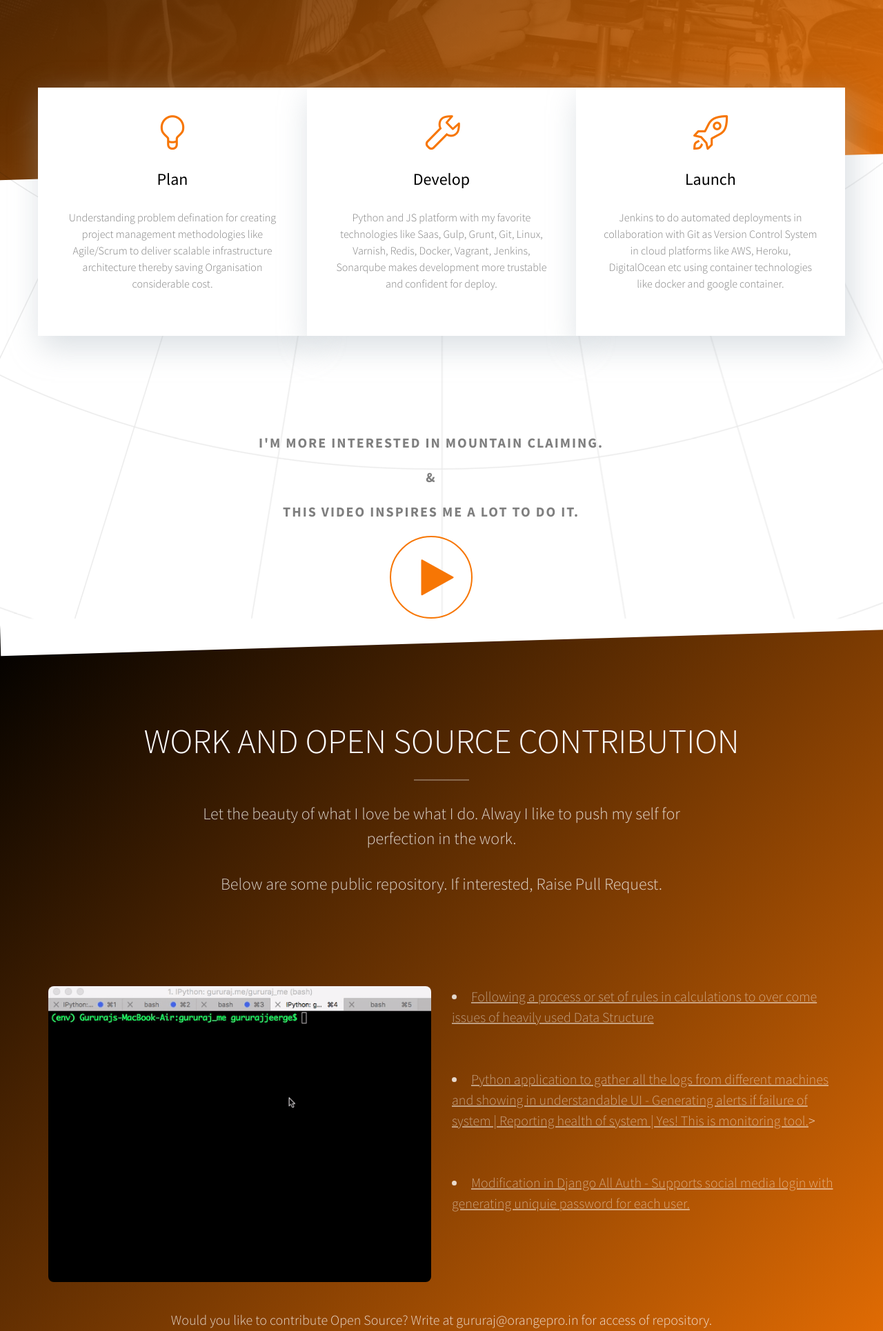
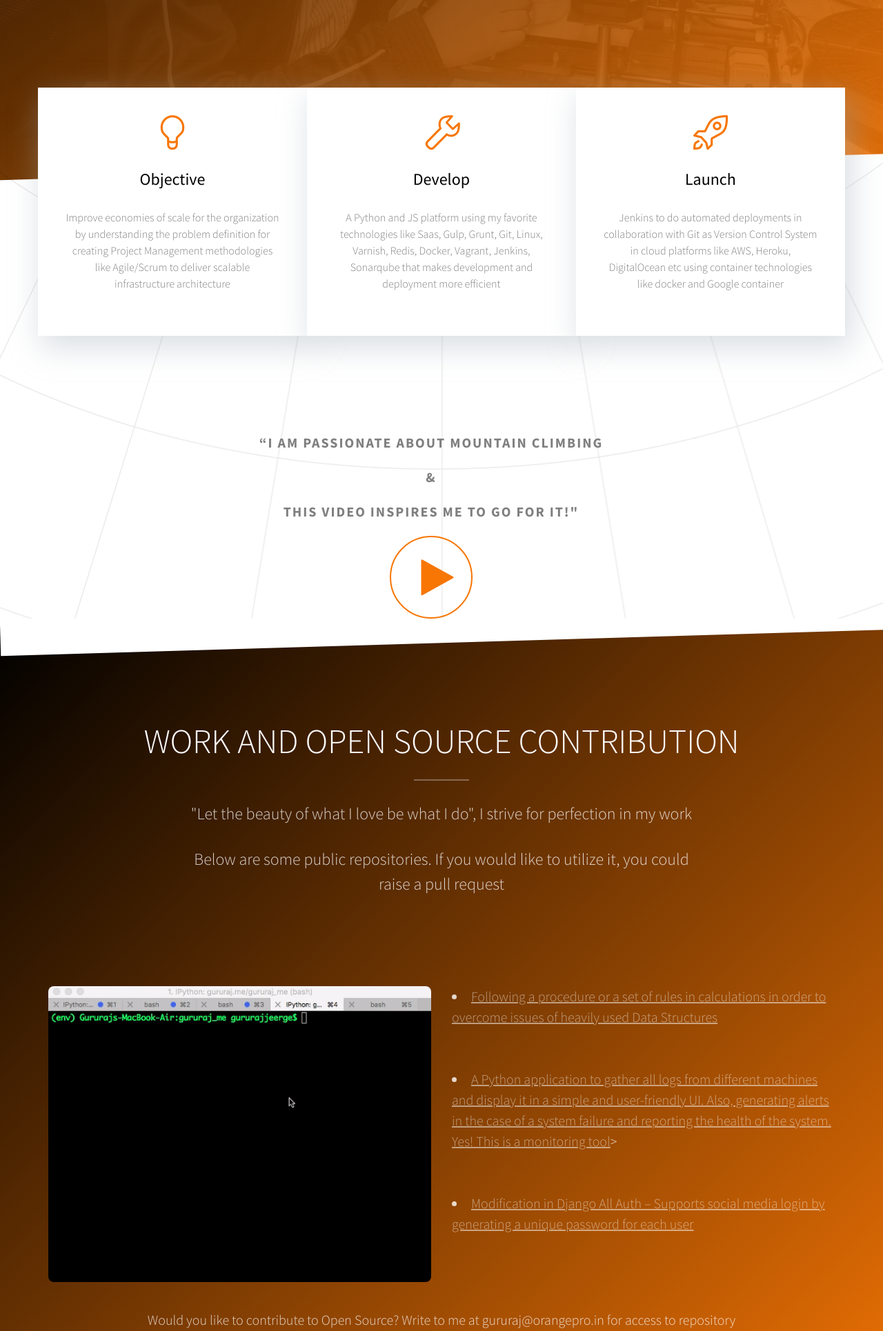
Before and after one commit to iamjeerge/gururaj-me, a Django app: page / in a window 1280 px wide. Shown: the part 623-2553 px from the top of the page at 69% size. Run offline with Django 3.2, Linux system fonts and the light colour scheme; some libraries are stand-ins or nearby versions; some web fonts are replaced.

Commit message:
Nishaka's content changes

```diff
--- a/templates/index.html
+++ b/templates/index.html
@@ -17,6 +17,7 @@
   <meta name="description" content="Personal Website" />
   <meta name="keywords" content="iamgururaj gururaj jeerge gururajjeerge siddhart gzone gale partners galepartners noodle noodle.ai analytical machine learning" />
   <meta name="author" content="Gururaj Jeerge" />
+  <meta name="content writer" content="Nishanka Manjunath" />
   <meta property="og:title" content="" />
   <meta property="og:image" content="" />
   <meta property="og:url" content="" />
@@ -50,10 +51,6 @@
 </head>
 
 <body>
-  <!-- Google Tag Manager (noscript) -->
-  <noscript><iframe src="https://www.googletagmanager.com/ns.html?id=GTM-W2DHQN2"
-  height="0" width="0" style="display:none;visibility:hidden"></iframe></noscript>
-  <!-- End Google Tag Manager (noscript) -->
   <header role="banner" id="fh5co-header">
     <div class="container">
         <!-- <div class="row"> -->
@@ -104,8 +101,8 @@
                     <div class="overlay"></div>
                     <div class="fh5co-text">
                         <i class="fh5co-intro-icon icon-bulb"></i>
-                        <h2>Plan</h2>
-                        <p> Understanding problem defination for creating project management methodologies like Agile/Scrum to deliver scalable infrastructure architecture thereby saving Organisation considerable cost.</p>
+                        <h2>Objective</h2>
+                        <p> Improve economies of scale for the organization by understanding the problem definition for creating Project Management methodologies like Agile/Scrum to deliver scalable infrastructure architecture </p>
                     </div>
                 </div>
                 <div class="fh5co-block to-animate">
@@ -114,7 +111,7 @@
                     <div class="fh5co-text">
                         <i class="fh5co-intro-icon icon-wrench"></i>
                         <h2>Develop</h2>
-                        <p>Python and JS platform with my favorite technologies like Saas, Gulp, Grunt, Git, Linux, Varnish, Redis, Docker, Vagrant, Jenkins, Sonarqube makes development more trustable and confident for deploy.</p>
+                        <p>A Python and JS platform using my favorite technologies like Saas, Gulp, Grunt, Git, Linux, Varnish, Redis, Docker, Vagrant, Jenkins, Sonarqube that makes development and deployment more efficient </p>
                     </div>
                 </div>
                 <div class="fh5co-block to-animate">
@@ -123,14 +120,14 @@
                     <div class="fh5co-text">
                         <i class="fh5co-intro-icon icon-rocket"></i>
                         <h2>Launch</h2>
-                        <p>Jenkins to do automated deployments in collaboration with Git as Version Control System in cloud platforms like AWS, Heroku, DigitalOcean etc using container technologies like docker and google container.</p>
+                        <p>Jenkins to do automated deployments in collaboration with Git as Version Control System in cloud platforms like AWS, Heroku, DigitalOcean etc using container technologies like docker and Google container </p>
                     </div>
                 </div>
             </div>
             <div class="row watch-video text-center to-animate">
-                <span>I'm more interested in mountain claiming.</span>
+                <span>“I am passionate about mountain climbing</span>
                 <span>&amp;</span>
-                <span>This Video Inspires me a lot to do it.</span>
+                <span>this video inspires me to go for it!"</span>
                 <a href="https://vimeo.com/225261438" class="popup-vimeo btn-video"><i class="icon-play2"></i></a>
             </div>
         </div>
@@ -142,8 +139,8 @@
                     <h2 class="to-animate">Work and Open Source Contribution</h2>
                     <div class="row">
                         <div class="col-md-8 col-md-offset-2 subtext to-animate">
-                            <h3>Let the beauty of what I love be what I do. Alway I like to push my self for perfection in the work.</h3>
-                            <h3>Below are some public repository. If interested, Raise Pull Request.</h3>
+                            <h3>"Let the beauty of what I love be what I do", I strive for perfection in my work</h3>
+                            <h3>Below are some public repositories. If you would like to utilize it, you could raise a pull request</h3>
                         </div>
                     </div>
                 </div>
@@ -155,17 +152,17 @@
                     </div>
                 </div>
                 <div class="col-md-6 col-sm-6">
-                    <li><a href="https://gitlab.com/iamgururaj/algorithms">Following a process or set of rules in calculations to over come issues of heavily used Data Structure</a></li>
+                    <li><a href="https://gitlab.com/iamgururaj/algorithms">Following a procedure or a set of rules in calculations in order to overcome issues of heavily used Data Structures</a></li>
                     <br/>
                     <br/>
-                    <li><a href="https://gitlab.com/iamgururaj/log-report">Python application to gather all the logs from different machines and showing in understandable UI - Generating alerts if failure of system | Reporting health of system | Yes! This is monitoring tool.</a>></li>
+                    <li><a href="https://gitlab.com/iamgururaj/log-report">A Python application to gather all logs from different machines and display it in a simple and user-friendly UI. Also, generating alerts in the case of a system failure and reporting the health of the system. Yes! This is a monitoring tool</a>></li>
                     <br/>
                     <br/>
-                    <li><a href="https://gitlab.com/iamgururaj/django-allauth">Modification in Django All Auth - Supports social media login with generating uniquie password for each user.</a></li>
+                    <li><a href="https://gitlab.com/iamgururaj/django-allauth">Modification in Django All Auth – Supports social media login by generating a unique password for each user</a></li>
                 </div>
             </div>
             <div class="col-md-12 section-heading text-center">
-                <span class="to-animate">Would you like to contribute Open Source? Write at gururaj@orangepro.in for access of repository.</span>
+                <span class="to-animate">Would you like to contribute to Open Source? Write to me at gururaj@orangepro.in for access to repository</span>
             </div>
     </section>
     <section id="fh5co-testimonials" data-section="testimonials">
@@ -175,7 +172,7 @@
                     <h2 class="to-animate">Testimonials</h2>
                     <div class="row">
                         <div class="col-md-8 col-md-offset-2 subtext to-animate">
-                            <h3>Other times, I'm doing some piece of work and suddenly I get feedback that tells me that I have touched something that is very alive in the cosmos.</h3>
+                            <h3>Positive feedback and encouragement to tell me I have made a massive difference is always a delight!</h3>
                         </div>
                     </div>
                 </div>
@@ -230,7 +227,7 @@
                     <h2 class=" left-border to-animate">My Expertise</h2>
                     <div class="row">
                         <div class="col-md-8 subtext to-animate">
-                            <h3>Knowledge comes, but wisdom lingers. It may not be difficult to store up in the mind a vast quantity of facts within a comparatively short time, but the ability to form judgments requires the severe discipline of smart work and the tempering heat of experience and maturity.</h3>
+                            <h3>"Knowledge comes, but wisdom lingers", It may not be difficult to store up in the mind a vast quantity of facts within a comparatively short time, but the ability to form judgments requires the severe discipline of smart work and the tempering heat of experience and maturity.</h3>
                         </div>
                     </div>
                 </div>
@@ -239,18 +236,18 @@
                 <div class="col-md-6 col-sm-6 fh5co-service to-animate">
                     <i class="icon to-animate-2 icon-anchor"></i>
                     <h3>Delivery &amp; Strategy</h3>
-                    <li>Requirements Gathering: Understanding the requirements by going through the specifications and inputs from business analysts in order to participate efficiently in the design, development phases of the project.</li>
-                    <li>Designing and development of relational databases for supporting back-end designs.</li>
-                    <li>Developing and reviewing artifacts (code, documentation, unit test scripts) conducting reviews, in order to build application and make it ready for validation/delivery.</li>
+                    <li>Requirements Gathering: Understanding the requirements by going through the specifications and inputs from business analysts in order to participate efficiently in the design, development phases of the project</li>
+                    <li>Designing and development of relational databases for supporting back-end designs</li>
+                    <li>Developing and reviewing artifacts (code, documentation, unit test scripts) and conducting reviews in order to build an application and get it ready for validation and delivery</li>
                 </div>
                 <div class="col-md-6 col-sm-6 fh5co-service to-animate">
                     <i class="icon to-animate-2 icon-layers2"></i>
                     <h3>Working with Web</h3>
-                    <li>Implementing procedures for creation of wireframes and prototypes for new user interfaces.</li>
-                    <li>Designing Front-end using HTML, CSS, Bootstrap, Javascript, jQuery, ReactJS. </li>
-                    <li>Development of portal solutions to support API with Python, PHP.</li>
-                    <li>Executing processes for integration of program code with content management systems.</li>
-                    <li>Preparing Scalable Technical Design Architecture and deploy.</li>
+                    <li>Implementing procedures for creation of wireframes and prototypes for new user interfaces</li>
+                    <li>Designing Front-end using HTML, CSS, Bootstrap, Javascript, jQuery, ReactJS </li>
+                    <li>Development of portal solutions to support API with Python, PHP, Ruby</li>
+                    <li>Executing processes for integration of program code with content management systems</li>
+                    <li>Preparing Scalable Technical Design Architecture and deploy</li>
                 </div>
                 <div class="clearfix visible-sm-block"></div>
             </div>
@@ -263,9 +260,9 @@
                     <h2 class="to-animate">About</h2>
                     <div class="row">
                         <div class="col-md-8 col-md-offset-2 subtext to-animate">
-                            <h3>Graduate with a Computer Science and Engineering. Possess a sound background in Database Management system and Networking of computers as well as extensive training in structured programming techniques and object oriented programming languages such as C, Python . Experienced in working with the Microsoft family of operating systems (DOS, WINNT, WIN98, WIN2K, WINXP,WIN7), UNIX (Redhat), LINUX (Ubuntu, Fedora). Strong PC hardware assembly and troubleshooting skills, as well as computer network design, installation, and support abilities, including router implementation.</h3>
+                            <h3>I am a Computer Science and Engineering graduate with a strong background in Database Management Systems and Computer Networks. I come with extensive training in structured programming techniques like C and object-oriented languages like Java and Python as well as significant work experience in the Microsoft family of operating systems (DOS, WINNT, WIN98), UNIX (Redhat), LINUX (Ubuntu, Fedora). The capabilities I have gathered range from PC hardware assembly and troubleshooting, problem solving to computer network designing, installation, support and router implementation</h3>
                             <br>
-                            <h3>A highly-motivated, productive and customer-focused team player with strong communication, interpersonal, organizational, time management, analytical and problem solving skills.  Reliable and dedicated with the ability to grasp and apply new procedures quickly; organize and prioritize tasks to meet deadlines and adapt readily to new challenges.</h3>
+                            <h3>I bring with me strong communication skills, dedication and analytical skills that help me adapt to changes and learn as well as apply new procedures quickly, organize and prioritize tasks effectively and be proactive and customer focused. I am a self-motivated individual who is a complete team player and a huge passion towards solving business problems to make the world simpler!</h3>
                             <p><a href="{% static 'docs/GururajJeergeProfile.pdf' %}" class="btn btn-primary">Download Resume</a></p>
                         </div>
                     </div>
```
